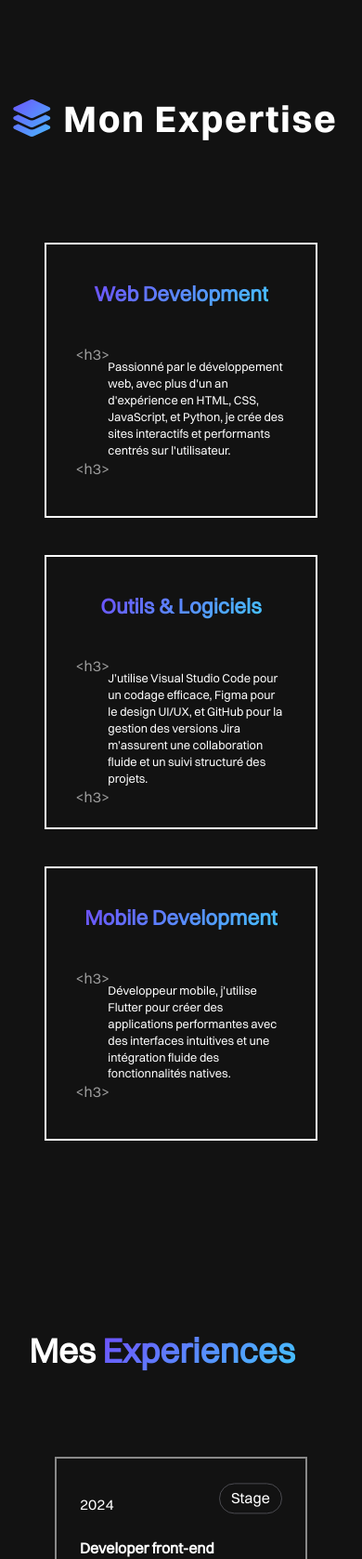
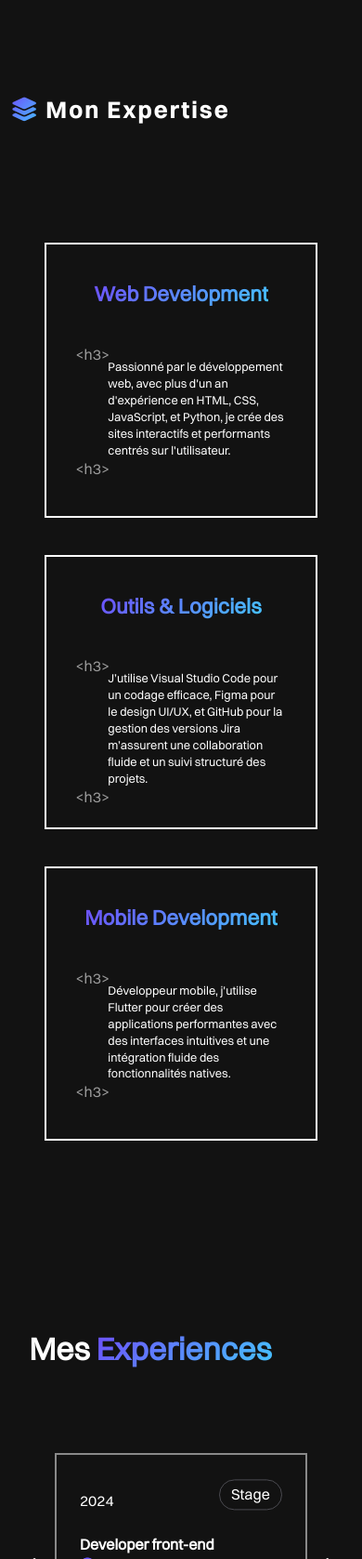
Before and after one commit to Leywin-Anthony/leywin-anthony.github.io, a plain HTML site: page index.html in a window 390 px wide. Shown: the part 1705-3382 px from the top of the page at 93% size. Drawn offline with nearby package versions, Linux system fonts and the light colour scheme.

Commit message:
h2 change

```diff
--- a/assets/style/layout/_experience.scss
+++ b/assets/style/layout/_experience.scss
@@ -1,166 +1,3 @@
-// .section_3 {
-//   margin-top: -130px;
-//   min-height: 90vh;
-//   display: flex;
-//   align-items: center;
-//   flex-direction: column;
-//   // display: none;
-
-//   @media screen and (max-width: 1600px) {
-//     padding: 100px 3% 80px;
-//   }
-//   .header-experience {
-//     width: 100%;
-//     h2 {
-//       font-family: "switzer-bold";
-//       text-transform: capitalize;
-//       letter-spacing: 2px;
-//       font-weight: 600;
-//       font-size: var(--h2-font);
-//       margin-bottom: 40px;
-
-//       @include title;
-//       font-size: var(--h2-font);
-
-//       @media screen and (max-width: 1050px) {
-//         font-size: 2.7rem;
-//       }
-//       @media screen and (max-width: 600px) {
-//         font-size: 2.3rem;
-//       }
-
-//       span {
-//         background: -webkit-linear-gradient(135deg, #45c3fe 0%, #6e4ffc 100%);
-//         -webkit-background-clip: text;
-//         -webkit-text-fill-color: transparent;
-//       }
-//     }
-//     p {
-//       text-align: center;
-//       line-height: 1.6rem;
-//       font-size: 1.1rem;
-//       font-family: "switzer-regular";
-
-//       @media screen and (max-width: 1100px) {
-//         font-size: 0.9rem;
-//         line-height: 1.3rem;
-//       }
-//       @media screen and (max-width: 900px) {
-//         font-size: 0.8rem;
-//         line-height: 1rem;
-//       }
-//       @media screen and (max-width: 820px) {
-//         font-size: 0.8rem;
-//         text-align-last: left;
-//       }
-//       @media screen and (max-width: 700px) {
-//         font-size: 0.7rem;
-//       }
-//       @media screen and (max-width: 620px) {
-//         font-size: 0.57rem;
-//       }
-//     }
-//     #p-2 {
-//       margin-bottom: 40px;
-//     }
-//   }
-//   .container_exp {
-//     display: grid;
-//     grid-template-columns: 1fr 1fr 1fr;
-//     margin-bottom: 50px;
-//     width: 85%;
-
-//     @media screen and (max-width: 1555px) {
-//       width: 100%;
-//     }
-//     @media screen and (max-width: 1375px) {
-//       width: 90%;
-//       display: grid;
-//       grid-template-columns: 1fr 1fr;
-//       gap: 40px;
-//     }
-//     @media screen and (max-width: 900px) {
-//       width: 60%;
-//       display: flex;
-//       flex-direction: column;
-//     }
-//     @media screen and (max-width: 650px) {
-//       width: 75%;
-//       display: flex;
-//       flex-direction: column;
-//     }
-//   }
-//   .container {
-//     border: 2px solid #fff;
-//     min-height: 39vh;
-
-//     @media screen and (max-width: 650px) {
-//       min-height: 34vh;
-//     }
-
-//     .top-block {
-//       display: flex;
-//       justify-content: space-between;
-//       margin: 35px 35px 20px;
-
-//       p {
-//         font-size: 1.2rem;
-//       }
-//       a {
-//         color: #fff;
-//         padding: 7px 15px;
-//         border: 1px solid var(--alt-color);
-//         border-radius: 17px;
-//         color: var(--text-color);
-//         transform: translateY(-20%);
-//       }
-//     }
-//     .mid-block {
-//       margin: 0 35px;
-
-//       h3 {
-//         font-size: 1.4rem;
-//         margin-bottom: 3px;
-
-//         @media screen and (max-width: 1650px) {
-//           font-size: 1.15rem;
-//         }
-//         @media screen and (max-width: 650px) {
-//           font-size: 1.1rem;
-//         }
-//       }
-//       h4 {
-//         background: -webkit-linear-gradient(135deg, #45c3fe 0%, #6e4ffc 100%);
-//         -webkit-background-clip: text;
-//         -webkit-text-fill-color: transparent;
-//         margin-bottom: 15px;
-//       }
-//       p {
-//         margin-top: 20px;
-//         line-height: 1.3em;
-//         font-weight: 500;
-//         font-size: 1rem;
-//         position: relative;
-
-//         @media screen and (max-width: 1690px) {
-//           font-size: 0.9rem;
-//         }
-//         @media screen and (max-width: 1570px) {
-//           font-size: 0.85rem;
-//         }
-//         @media screen and (max-width: 1375px) {
-//           font-size: 0.9rem;
-//         }
-//         @media screen and (max-width: 650px) {
-//           font-size: 0.8rem;
-//         }
-//         @media screen and (max-width: 550px) {
-//           font-size: 0.7rem;
-//         }
-//       }
-//     }
-//   }
-// }
 .title-section {
   padding-bottom: 10px;
   @media screen and (max-width: 1600px) {
@@ -178,7 +15,7 @@
       font-size: 2.5rem;
     }
     @media screen and (max-width: 500px) {
-      font-size: 2.3rem;
+      font-size: 2.1rem;
     }
     span {
       @include bg-repeat;
--- a/assets/style/layout/_expertise.scss
+++ b/assets/style/layout/_expertise.scss
@@ -24,7 +24,7 @@
         font-size: 2.8rem;
       }
       @media screen and (max-width: 600px) {
-        font-size: 2.5rem;
+        font-size: 1.6rem;
       }
 
       span {
```
Also changed, not shown: assets/style/index.css, 1 other file.
